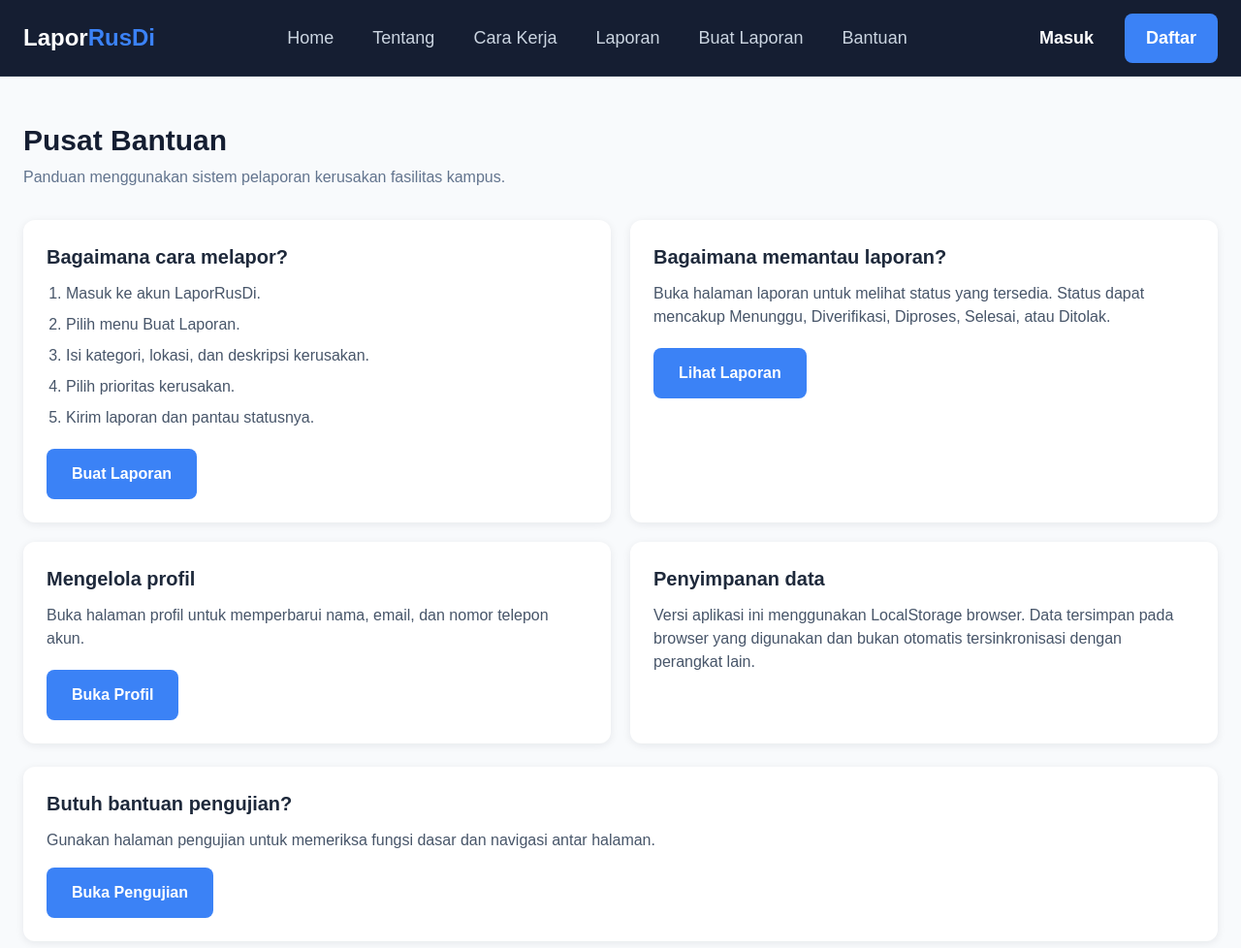
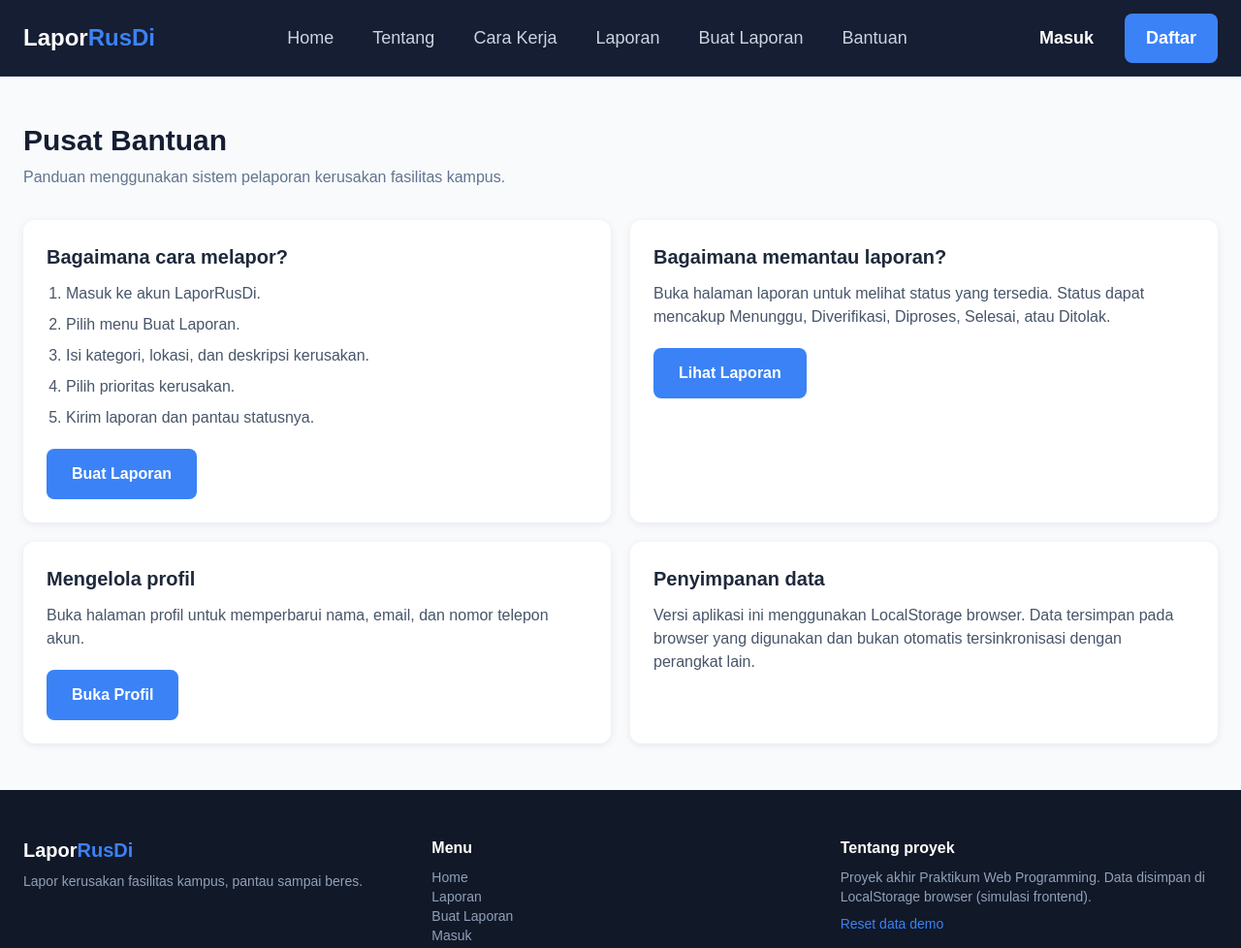
Before and after one commit to Kanonnn19/LaporRusDi, a website: page help.html in a window 1280 px wide. Shown: the top 978 px of the page at 97% size. Drawn offline with Linux system fonts and the light colour scheme.

Commit message:
menghapus Butuh bantuan pengujian?

```diff
--- a/help.html
+++ b/help.html
@@ -62,17 +62,6 @@
         </p>
       </section>
     </div>
-
-    <section class="card mt-6">
-      <h2 class="text-xl font-bold mb-3">Butuh bantuan pengujian?</h2>
-      <p class="text-slate-600 mb-4">
-        Gunakan halaman pengujian untuk memeriksa fungsi dasar
-        dan navigasi antar halaman.
-      </p>
-      <a href="page-testing.html" class="btn btn-primary">
-        Buka Pengujian
-      </a>
-    </section>
   </main>
 
   <div id="footer"></div>
@@ -84,4 +73,5 @@
     renderFooter();
   </script>
 </body>
+
 </html>
```
